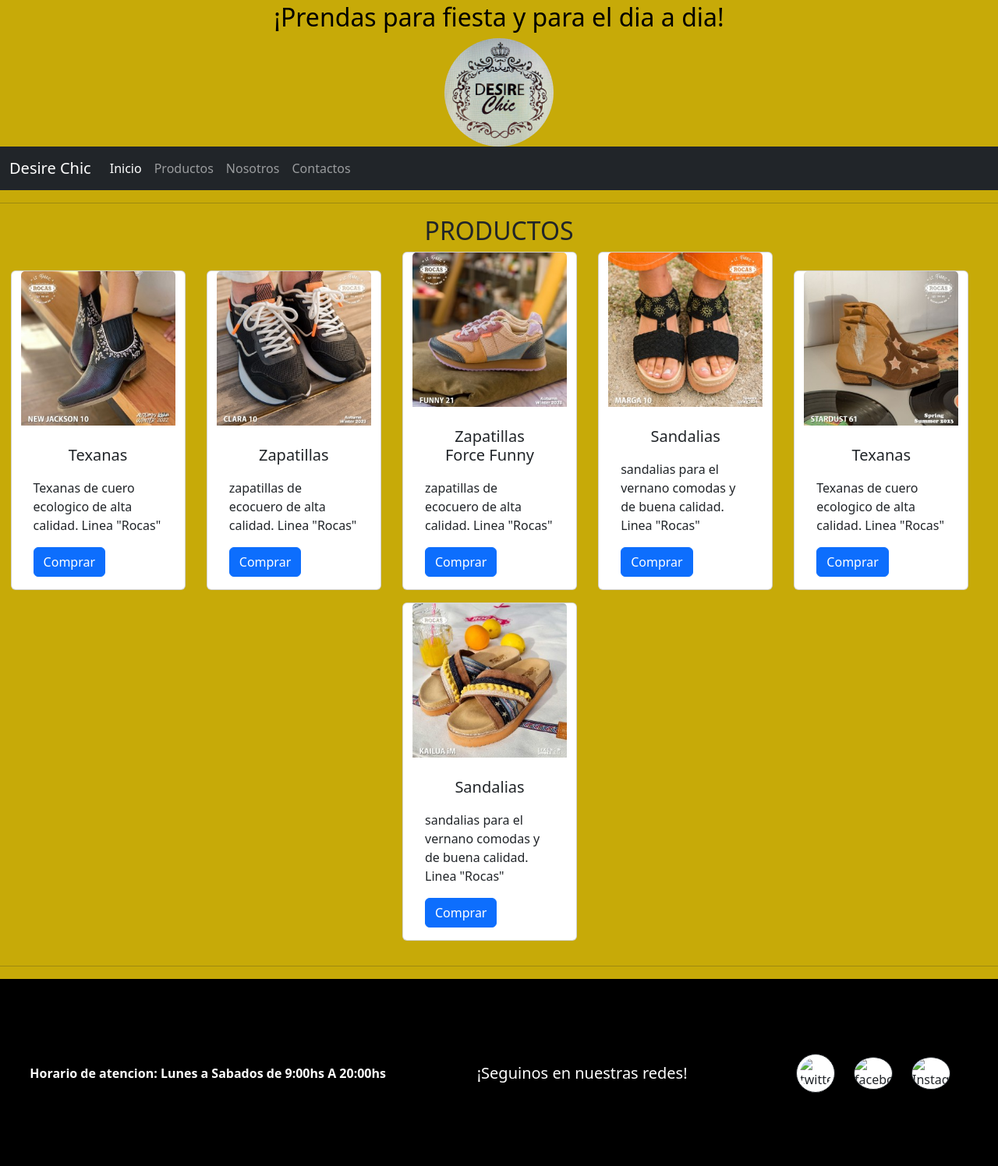
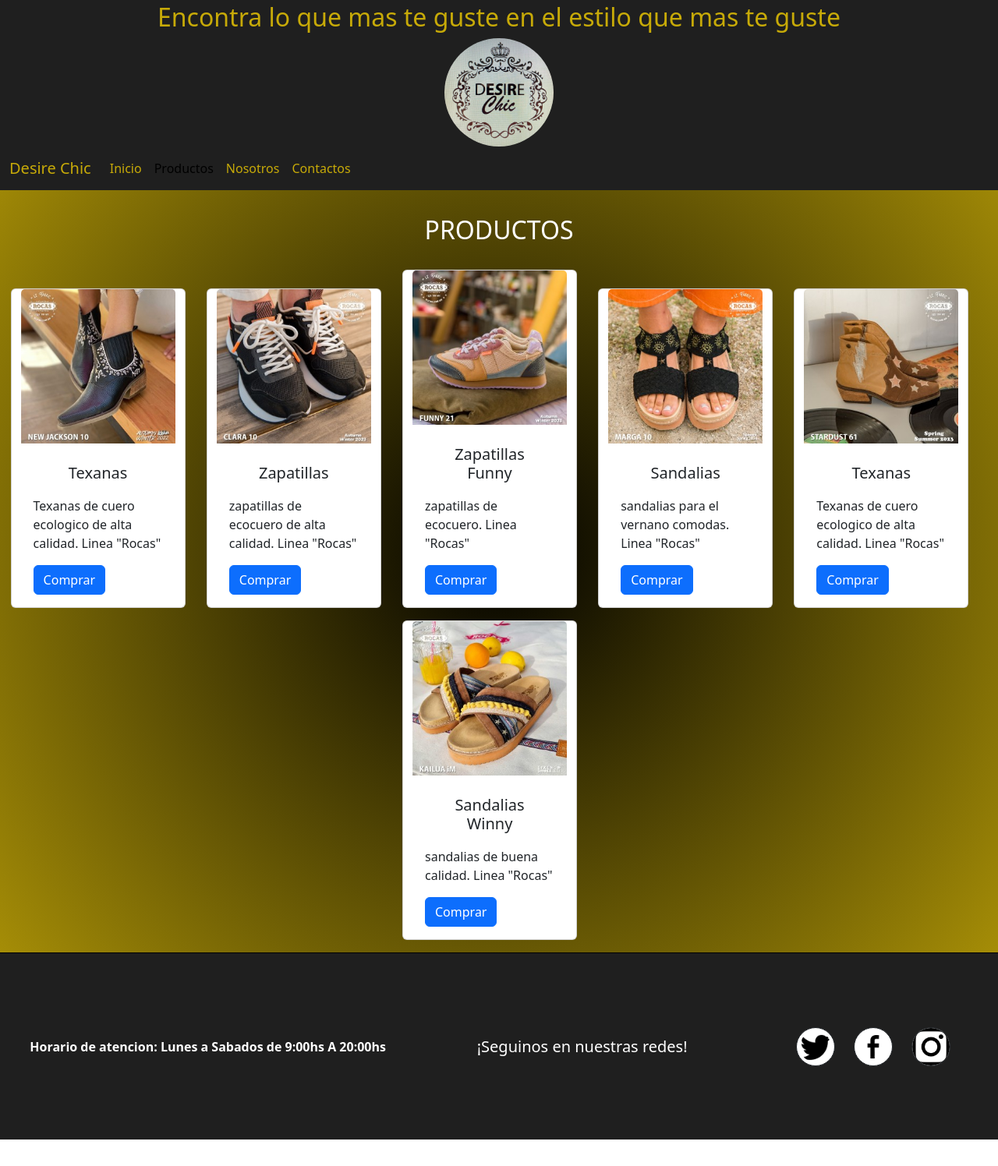
Before and after one commit to roncelli12/EntregaFinal-JuanRoncelli, a plain HTML site: page pages/productos.html in a window 1280 px wide. Shown: the part 53-1549 px from the top of the page at 78% size. After the commit the page ends 1515 px from the top, so only its background shows below. Drawn offline with nearby package versions, Linux system fonts and the light colour scheme.

Commit message:
modifico navbar y fondo

```diff
--- a/css/estilo.css
+++ b/css/estilo.css
@@ -5,18 +5,35 @@
 }
 
 body {
-    background-color: rgb(199, 170, 8);
+    background: rgb(0, 0, 0);
+    background: radial-gradient(circle, rgba(0, 0, 0, 1) 0%, rgba(199, 170, 8, 1) 100%);
 }
 
 header {
-    background-color: rgb(199, 170, 8);
-    color: black;
+    color: #c7aa08;
+    background-color: rgb(31, 31, 31);
 }
 
 h5 {
     text-align: center;
     color: white;
     padding: 10px;
+}
+
+.navCustom {
+    background-color: rgb(31, 31, 31);
+    color: #c7aa08;
+}
+
+.navCustom:hover {
+    color: black;
+}
+
+.textoInfo {
+    color: white;
+    padding: 1rem;
+    margin: 1rem;
+    text-align: center;
 }
 
 .centrarLogo {
@@ -32,9 +49,8 @@ h5 {
     text-align: center;
 }
 
-
 footer {
-    background-color: black;
+    background-color: rgb(31, 31, 31);
     background-position: center;
     background-size: cover;
     min-height: 30vh;
@@ -44,9 +60,9 @@ footer {
 .redes {
     width: 35px;
     height: 35px;
-    border: 1px solid black;
+    border: 1px solid rgb(31, 31, 31);
     border-radius: 25px;
-    background-color: #902727;
+    background-color: #c7aa08;
     background-position: center;
     background-size: contain;
 }
@@ -58,7 +74,7 @@ footer {
 }
 
 .redes-img:hover {
-    background-color: rgba(255, 255, 255, 0.46);
+    background-color: rgb(199, 170, 8);
 
 }
 
--- a/pages/productos.html
+++ b/pages/productos.html
@@ -17,13 +17,13 @@
 <body>
     <header>
         <h1 class="text-center">Desire Chic.</h1>
-        <h2 class="text-center">¡Prendas para fiesta y para el dia a dia!</h2>
+        <h2 class="text-center">Encontra lo que mas te guste en el estilo que mas te guste</h2>
         <div class="centrarLogo">
             <a href="../index.html"><img src="../img/desirechic.jpeg" alt=""></a>
         </div>
-        <nav class="navbar navbar-expand-lg bg-dark" data-bs-theme="dark">
-            <div class="container-fluid">
-                <a class="navbar-brand" href="#">Desire Chic</a>
+        <nav class="navbar navbar-expand-lg navCustom">
+            <div class=" container-fluid">
+                <a class="navbar-brand navCustom" href="../index.html">Desire Chic</a>
                 <button class="navbar-toggler" type="button" data-bs-toggle="collapse"
                     data-bs-target="#navbarSupportedContent" aria-controls="navbarSupportedContent"
                     aria-expanded="false" aria-label="Toggle navigation">
@@ -32,16 +32,17 @@
                 <div class="collapse navbar-collapse" id="navbarSupportedContent">
                     <ul class="navbar-nav me-auto mb-2 mb-lg-0">
                         <li class="nav-item">
-                            <a class="nav-link active" aria-current="page" href="../index.html">Inicio</a>
+                            <a class="nav-link navCustom" href="../index.html">Inicio</a>
                         </li>
                         <li class="nav-item">
-                            <a class="nav-link" href="../pages/productos.html">Productos</a>
+                            <a class="nav-link active navCustom" aria-current="page"
+                                href="../pages/productos.html">Productos</a>
                         </li>
                         <li class="nav-item">
-                            <a class="nav-link" href="../pages/nosotros.html">Nosotros</a>
+                            <a class="nav-link navCustom" href="../pages/nosotros.html">Nosotros</a>
                         </li>
                         <li class="nav-item">
-                            <a class="nav-link" href="../pages/contacto.html">Contactos</a>
+                            <a class="nav-link navCustom" href="../pages/contacto.html">Contactos</a>
                         </li>
                     </ul>
                 </div>
@@ -49,10 +50,9 @@
         </nav>
     </header>
 
-    <hr>
 
     <main class="container-fluid">
-        <h2 class="text-center">PRODUCTOS</h2>
+        <h2 class="text-center textoInfo">PRODUCTOS</h2>
         <section class="row w-100 d-flex">
             <div class="card m-auto mb-3" style="width: 14rem;">
                 <img src="../img/texanas2negras.jpg" class="card-img-top" alt="...">
@@ -73,8 +73,8 @@
             <div class="card m-auto mb-3" style="width: 14rem;">
                 <img src="../img/zapatillas2multicolor.jpg" class="card-img-top" alt="...">
                 <div class="card-body">
-                    <h5 class="card-title">Zapatillas Force Funny</h5>
-                    <p class="card-text">zapatillas de ecocuero de alta calidad. Linea "Rocas"</p>
+                    <h5 class="card-title">Zapatillas Funny</h5>
+                    <p class="card-text">zapatillas de ecocuero. Linea "Rocas"</p>
                     <a href="#" class="btn btn-primary">Comprar</a>
                 </div>
             </div>
@@ -82,7 +82,7 @@
                 <img src="../img/sandalias1negras.jpg" class="card-img-top" alt="...">
                 <div class="card-body">
                     <h5 class="card-title">Sandalias</h5>
-                    <p class="card-text">sandalias para el vernano comodas y de buena calidad. Linea "Rocas"</p>
+                    <p class="card-text">sandalias para el vernano comodas. Linea "Rocas"</p>
                     <a href="#" class="btn btn-primary">Comprar</a>
                 </div>
             </div>
@@ -97,15 +97,14 @@
             <div class="card m-auto mb-3" style="width: 14rem;">
                 <img src="../img/sandalias2tiras.jpg" class="card-img-top" alt="...">
                 <div class="card-body">
-                    <h5 class="card-title">Sandalias</h5>
-                    <p class="card-text">sandalias para el vernano comodas y de buena calidad. Linea "Rocas"</p>
+                    <h5 class="card-title">Sandalias Winny</h5>
+                    <p class="card-text">sandalias de buena calidad. Linea "Rocas"</p>
                     <a href="#" class="btn btn-primary">Comprar</a>
                 </div>
             </div>
         </section>
     </main>
 
-    <hr>
 
     <footer class="row w-100 mx-0">
         <div
@@ -118,15 +117,15 @@
         </div>
         <div
             class="col-sm-12 col-md-12 col-lg-12 col-xl-3 col-xxl-3 d-flex justify-content-center align-items-center p-3">
-            <a target="_blank" href="https://www.twitter.com%22%3E/"></a>
-            <img class="redes-img border border-dark rounded-circle p-1 me-4 img-fluid"
-                src=" ./img/twitter-icon-png-12.png" alt="twitter">
-            <a target="_blank" href="https://www.facebook.com%22%3E/"></a>
-            <img class="redes-img border border-dark rounded-circle me-4 img-fluid" src=" ./img/facebook-4096-black.png"
-                alt="facebook">
-            <a target="_blank" href="https://www.instagram.com%22%3E/"></a>
-            <img class="redes-img border rounded-circle border-dark img-fluid" src="./img/instagram.png"
-                alt="Instagram">
+            <a target="_blank" href="https://www.twitter.com">
+                <img class="redes-img border border-dark rounded-circle p-1 me-4 img-fluid"
+                    src=" ../img/twitter-icon-png-12.png" alt="twitter"></a>
+            <a target="_blank" href="https://www.facebook.com">
+                <img class="redes-img border border-dark rounded-circle me-4 img-fluid"
+                    src=" ../img/facebook-4096-black.png" alt="facebook"></a>
+            <a target="_blank" href="https://www.instagram.com">
+                <img class="redes-img border rounded-circle border-dark img-fluid" src="../img/instagram.png"
+                    alt="Instagram"></a>
         </div>
     </footer>
 
```
Also changed, not shown: index.html (+16 -18 lines), pages/contacto.html (+20 -19 lines), pages/nosotros.html (+20 -19 lines).
